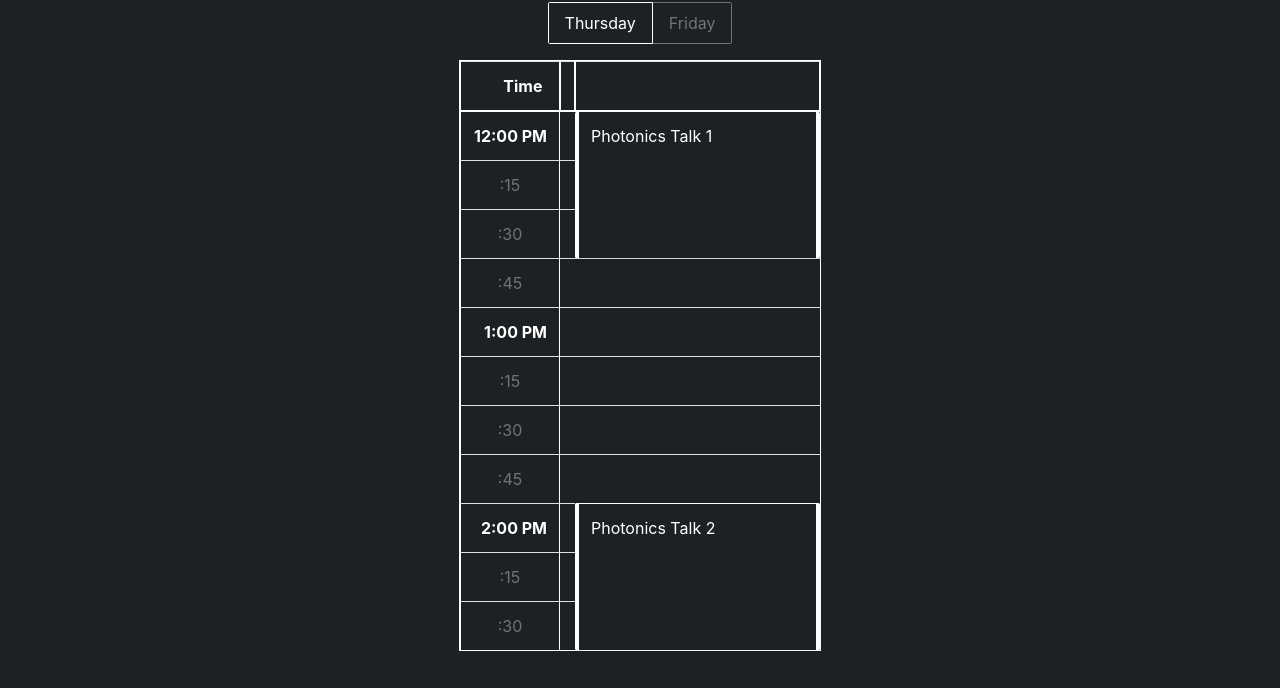
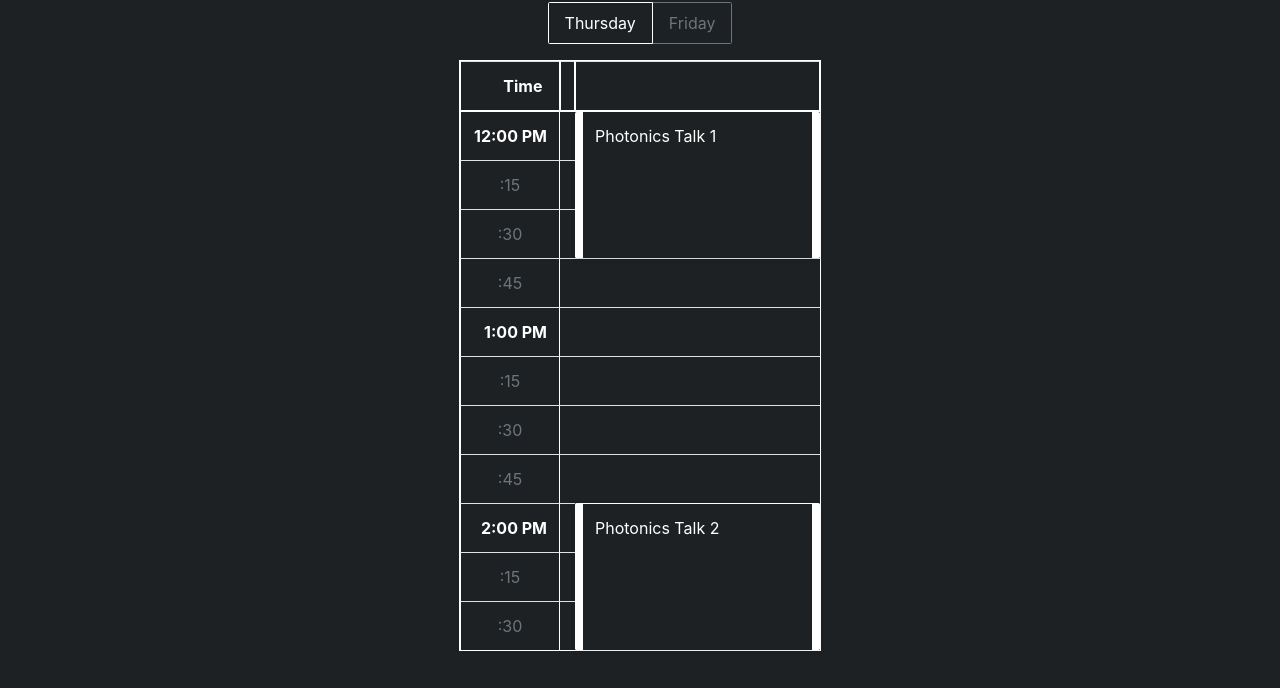
Before and after one commit to mirilabqc/mini-conference-site, a Jekyll site: the page built from program/index.md, in a window 1280 px wide. Shown: the part 240-928 px from the top of the page. Built offline with Jekyll 4.4.1, drawn with Linux system fonts in a browser that asks for light colours.

Commit message:
increases border size

```diff
--- a/assets/css/main.scss
+++ b/assets/css/main.scss
@@ -59,7 +59,8 @@ ul#day-list a.active {
 }
 
 .table td.alert {
-  border-right: 4px solid white;
+  border-right: 8px solid white;
+  border-left: 8px solid white;
 }
 
 hr {
```
